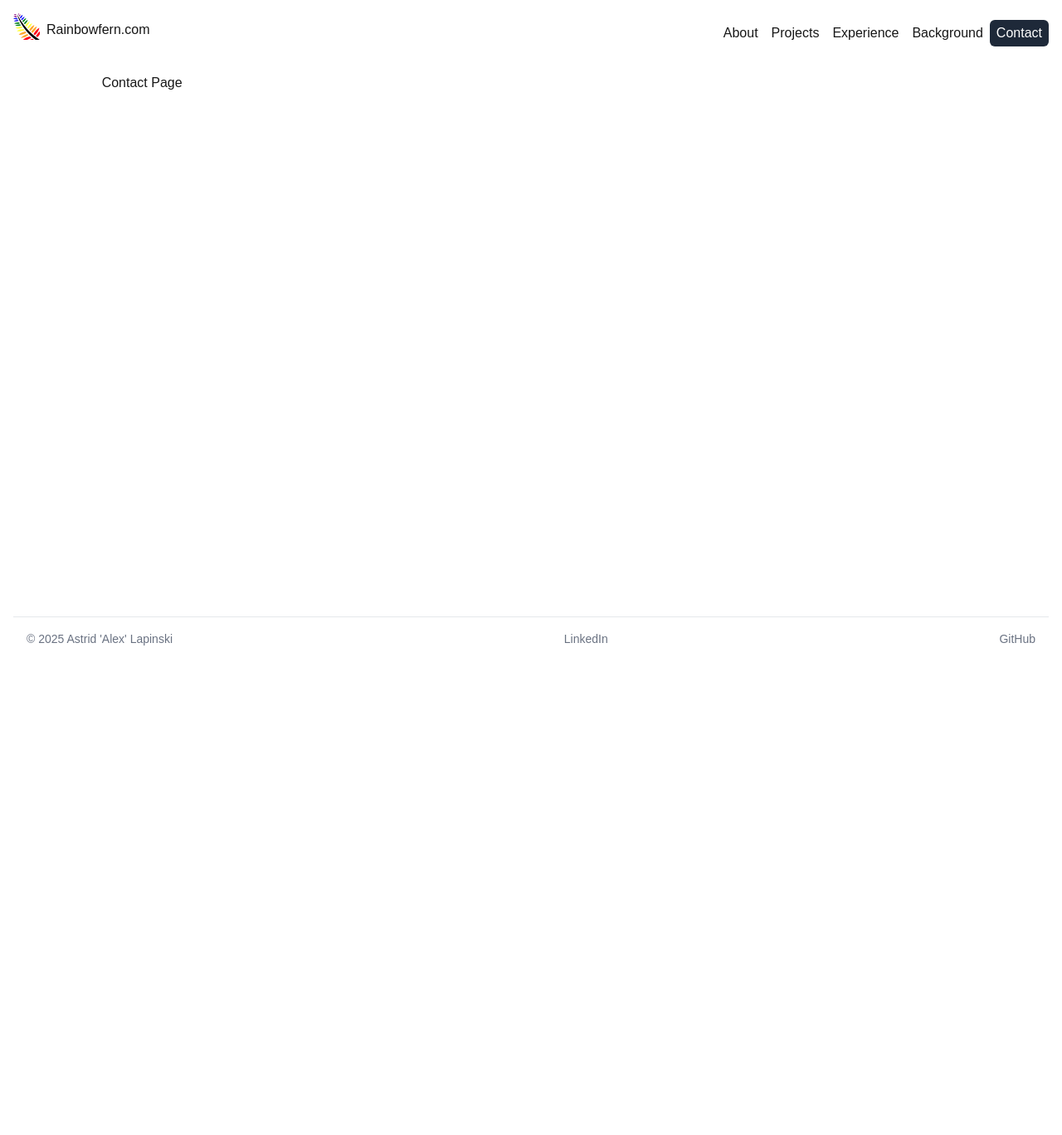
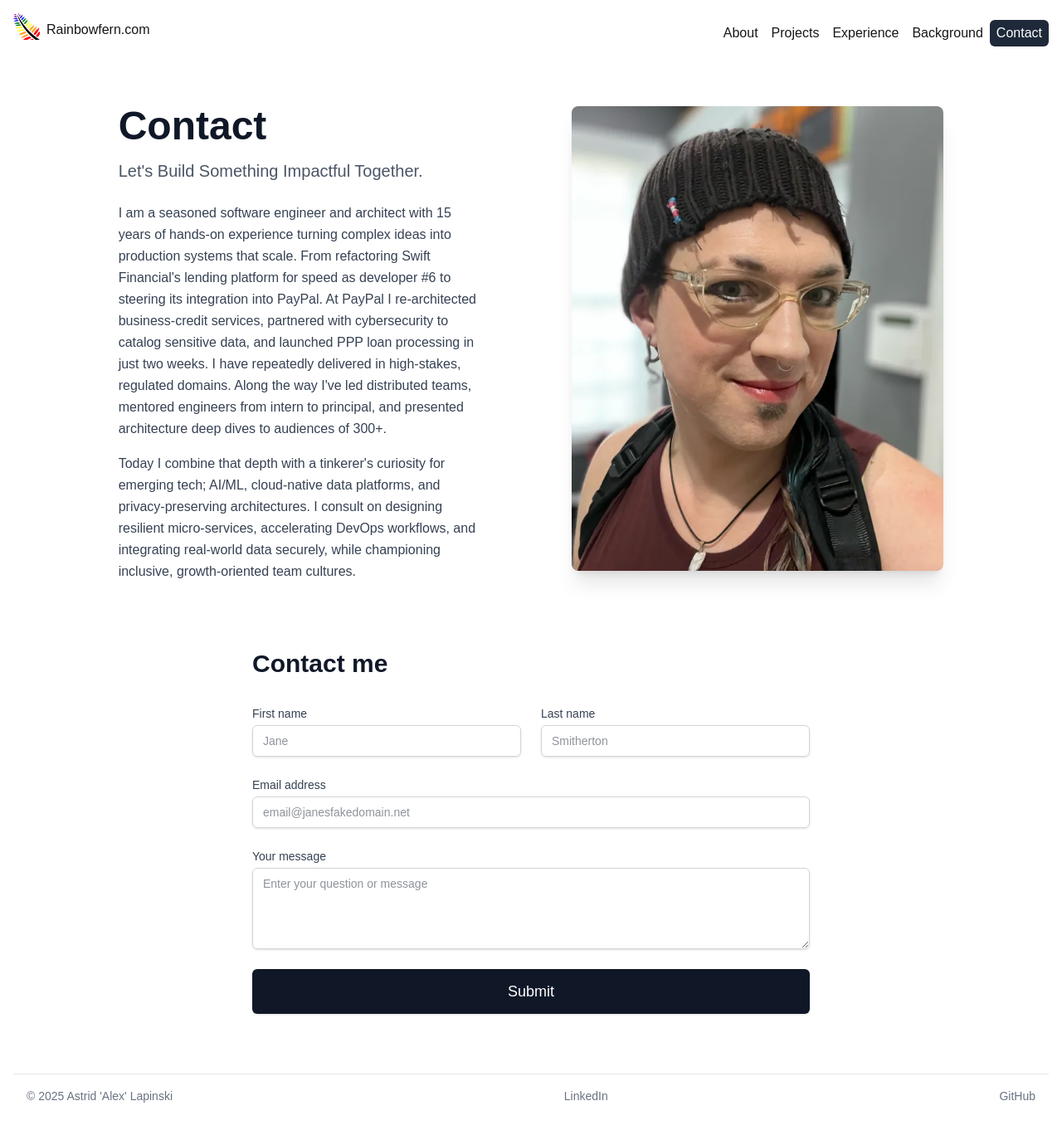
Before and after one commit to distractdiverge/rainbowfern.com-nextjs, a Next.js app: page /contact in a window 1280 px wide. Shown: the top 1368 px of the page at 83% size. Before the commit the page ends 852 px from the top, so only its background shows below. Built offline with nearby package versions, Linux system fonts and the light colour scheme.

Commit message:
Added Contact Page

```diff
--- a/src/app/contact/page.tsx
+++ b/src/app/contact/page.tsx
@@ -1,5 +1,121 @@
-export default function Contact() {
-    return (
-      <p>Contact Page</p>
-    );
+import React from 'react';
+import userImage from '../../../public/AllieLooktoFront.webp';
+
+function Contact() {
+  //useSeo({
+  //  title: 'Contact | Alex Lapinski',
+  //  description: 'Get in touch with Alex Lapinski to discuss potential projects, collaborations, or mentorship opportunities. Let\'s build something impactful together.'
+  //});
+
+  const [firstName, setFirstName] = ['', ''];
+  const [lastName, setLastName] = ['', ''];
+  const [email, setEmail] = ['', ''];
+  const [message, setMessage] = ['', ''];
+
+  const emailUser = 'alex.lapinski';
+  const emailDomain = 'gmail.com';
+  const placeholderImageUrl = userImage; // Using imported image
+
+  const handleSubmit = (event: React.FormEvent<HTMLFormElement>) => {
+    event.preventDefault();
+    const subject = `Contact Form Submission from ${firstName} ${lastName}`;
+    const body = `Name: ${firstName} ${lastName}\nEmail: ${email}\n\nMessage:\n${message}`;
+    const fullEmail = `${emailUser}@${emailDomain}`;
+    window.location.href = `mailto:${fullEmail}?subject=${encodeURIComponent(subject)}&body=${encodeURIComponent(body)}`;
+  };
+
+  return (
+    <div className="py-10 px-5 max-w-6xl mx-auto text-gray-800">
+      <div className="grid md:grid-cols-2 gap-10 md:gap-16 items-start mb-12 md:mb-20">
+        {/* Text Content */}
+        <div className="md:pr-8">
+          <h1 className="text-4xl md:text-5xl font-bold mb-4 text-gray-900">Contact</h1>
+          <p className="text-lg md:text-xl text-gray-600 mb-6">
+            Let's Build Something Impactful Together.
+          </p>
+          <p className="text-gray-700 leading-relaxed">
+          I am a seasoned software engineer and architect with 15 years of hands-on experience turning complex ideas into production systems that scale. From refactoring Swift Financial's lending platform for speed as developer #6 to steering its integration into PayPal. At PayPal I re-architected business-credit services, partnered with cybersecurity to catalog sensitive data, and launched PPP loan processing in just two weeks. I have repeatedly delivered in high-stakes, regulated domains. Along the way I've led distributed teams, mentored engineers from intern to principal, and presented architecture deep dives to audiences of 300+.</p>
+          <p className="text-gray-700 leading-relaxed mt-4">
+          Today I combine that depth with a tinkerer's curiosity for emerging tech; AI/ML, cloud-native data platforms, and privacy-preserving architectures. I consult on designing resilient micro-services, accelerating DevOps workflows, and integrating real-world data securely, while championing inclusive, growth-oriented team cultures.
+          </p>
+        </div>
+
+        {/* Image */}
+        <div className="flex justify-center md:justify-end">
+          <img
+            src={placeholderImageUrl.src}
+            alt="Portrait of the site author"
+            className="rounded-lg shadow-xl w-full max-w-md md:max-w-sm lg:max-w-md object-cover aspect-[4/5]"
+          />
+        </div>
+      </div>
+
+      {/* Contact Form */}
+      <div className="max-w-2xl mx-auto">
+        <h2 className="text-3xl font-bold text-gray-900 mb-8">Contact me</h2>
+        <form className="space-y-6">
+          <div className="grid grid-cols-1 md:grid-cols-2 gap-6">
+            <div>
+              <label htmlFor="firstName" className="block text-sm font-medium text-gray-700 mb-1">First name</label>
+              <input
+                type="text"
+                name="firstName"
+                id="firstName"
+                value={firstName}
+                placeholder="Jane"
+                className="mt-1 block w-full px-3 py-2 border border-gray-300 rounded-md shadow-sm focus:outline-none focus:ring-indigo-500 focus:border-indigo-500 sm:text-sm"
+                required
+              />
+            </div>
+            <div>
+              <label htmlFor="lastName" className="block text-sm font-medium text-gray-700 mb-1">Last name</label>
+              <input
+                type="text"
+                name="lastName"
+                id="lastName"
+                value={lastName}
+                placeholder="Smitherton"
+                className="mt-1 block w-full px-3 py-2 border border-gray-300 rounded-md shadow-sm focus:outline-none focus:ring-indigo-500 focus:border-indigo-500 sm:text-sm"
+                required
+              />
+            </div>
+          </div>
+          <div>
+            <label htmlFor="email" className="block text-sm font-medium text-gray-700 mb-1">Email address</label>
+            <input
+              type="email"
+              name="email"
+              id="email"
+              value={email}
+              placeholder="email@janesfakedomain.net"
+              className="mt-1 block w-full px-3 py-2 border border-gray-300 rounded-md shadow-sm focus:outline-none focus:ring-indigo-500 focus:border-indigo-500 sm:text-sm"
+              required
+            />
+          </div>
+          <div>
+            <label htmlFor="message" className="block text-sm font-medium text-gray-700 mb-1">Your message</label>
+            <textarea
+              name="message"
+              id="message"
+              rows={4}
+              value={message}
+              placeholder="Enter your question or message"
+              className="mt-1 block w-full px-3 py-2 border border-gray-300 rounded-md shadow-sm focus:outline-none focus:ring-indigo-500 focus:border-indigo-500 sm:text-sm"
+              required
+            ></textarea>
+          </div>
+          <div>
+            <button
+              type="submit"
+              className="w-full flex justify-center py-3 px-4 border border-transparent rounded-md shadow-sm text-lg font-medium text-white bg-gray-900 hover:bg-gray-700 focus:outline-none focus:ring-2 focus:ring-offset-2 focus:ring-gray-800 transition duration-150 ease-in-out"
+            >
+              Submit
+            </button>
+          </div>
+        </form>
+      </div>
+    </div>
+  );
 }
+
+export default Contact;
```
